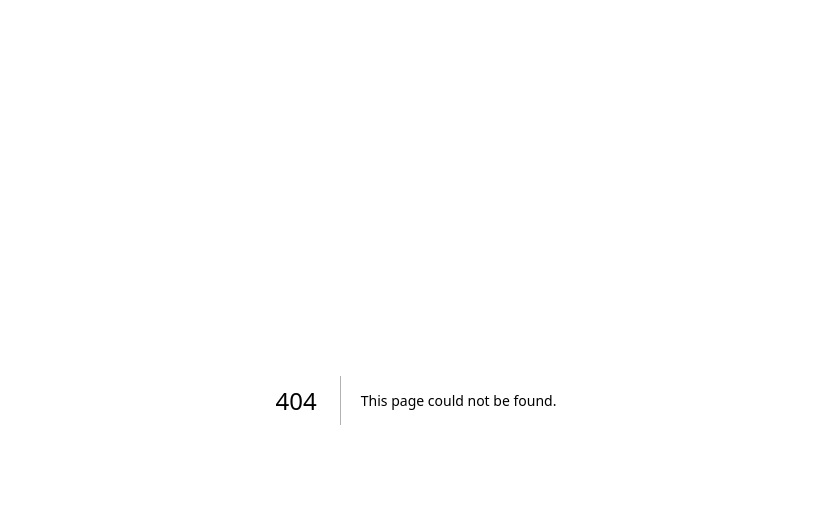
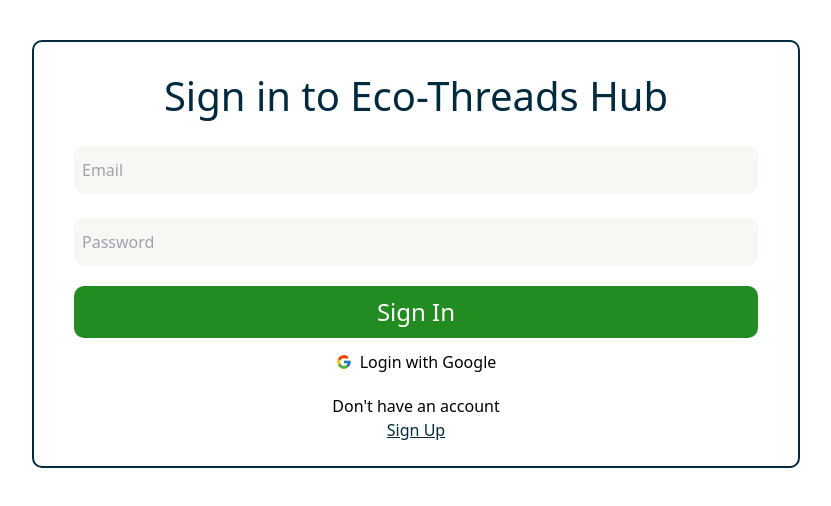
Before and after one commit to akirachix/DuoDev-Frontend, a Next.js app in the folder dashboard/: page /Auth/SignUp in a window 1280 px wide. Before the commit this address had no page. Shown: the top 506 px of the page, without its empty margins (224-1055 px from the left). Built offline with nearby package versions, Linux system fonts and the light colour scheme.

Commit message:
sign in ui

```diff
--- /dev/null
+++ b/dashboard/src/app/Auth/SignUp/page.tsx
@@ -0,0 +1,19 @@
+import React from "react";
+import Link from "next/link";
+import { FcGoogle } from "react-icons/fc";
+export default function SignUp() {
+    return(
+        <div className="border-2 border-artisticblue my-10 md:mx-[20%] mx-[5%] px-10 py-6 rounded-[10px]">
+            <h1 className="lg:text-[40px] md:text-[30px] sm:text-[20px] text-center pb-5 text-artisticblue">Sign  in  to  Eco-Threads Hub</h1>
+            <form action="">
+                <div className=" flex flex-col gap-6 pb-5">
+                    <input type="text" placeholder="Email" className=" bg-coldsteel py-3 px-2 rounded-[10px]" />
+                    <input type="text" placeholder="Password" className=" bg-coldsteel py-3 px-2 rounded-[10px]" />
+                </div>
+                <button className="bg-forestgreen text-white px-5 text-[24px] mb-3  w-full py-2 rounded-[10px]">Sign In</button>
+            </form>
+            <Link href={"/auth/google"}><div className="flex justify-center items-center text-[16px]  text-center gap-2"><FcGoogle /> Login with Google</div></Link>
+            <div className="text-center mt-5 text-[16px]">Don't have an account  <br /> <Link href={"/Auth/SignUp"}><span className="text-artisticblue underline">Sign Up</span></Link></div>
+        </div>
+    )
+}
--- /dev/null
+++ b/dashboard/src/app/Auth/layout.tsx
@@ -0,0 +1,13 @@
+import React from "react";
+export default function AuthLayout ({ children }: {children: React.ReactNode}) {
+    return(
+        <div>
+            <header><h1 className=""></h1></header>
+            <main>
+                {children}
+            </main>
+            <footer className=""><h1></h1></footer>
+        </div>
+    )
+
+}
--- a/dashboard/src/app/globals.css
+++ b/dashboard/src/app/globals.css
@@ -1,27 +1,3 @@
 @tailwind base;
 @tailwind components;
 @tailwind utilities;
-
-:root {
-  --background: #ffffff;
-  --foreground: #171717;
-}
-
-@media (prefers-color-scheme: dark) {
-  :root {
-    --background: #0a0a0a;
-    --foreground: #ededed;
-  }
-}
-
-body {
-  color: var(--foreground);
-  background: var(--background);
-  font-family: Arial, Helvetica, sans-serif;
-}
-
-@layer utilities {
-  .text-balance {
-    text-wrap: balance;
-  }
-}
--- a/dashboard/tailwind.config.ts
+++ b/dashboard/tailwind.config.ts
@@ -8,10 +8,11 @@ const config: Config = {
   ],
   theme: {
     extend: {
-      colors: {
-        background: "var(--background)",
-        foreground: "var(--foreground)",
-      },
+      colors :{
+        artisticblue : "#002A3D",
+        coldsteel : "#F8F7F4",
+        forestgreen : "#228B22",
+      }
     },
   },
   plugins: [],
```
Also changed, not shown: dashboard/package.json (+6 -4 lines), 1 other file (tests, documents, lock files or other folders).
